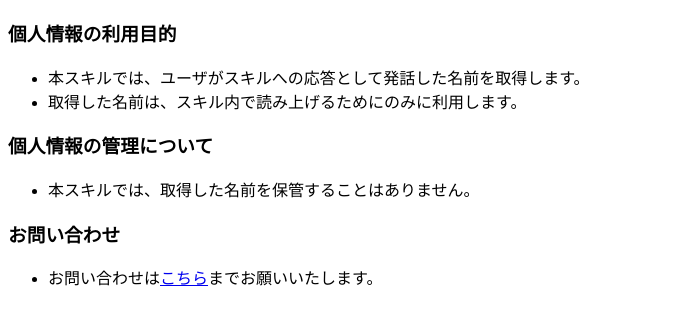
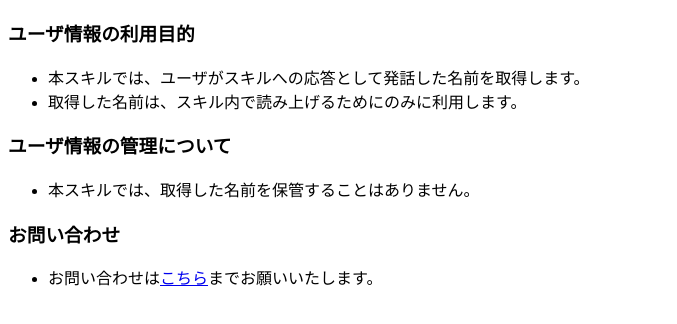
Before and after one commit to uemuram/alexa-yubaba, a plain HTML site: page docs/privacy-policy.html in a window 1280 px wide. Shown: the part 70-394 px from the top of the page, without its empty margins (0-677 px from the left). Drawn offline with Linux system fonts and the light colour scheme.

Commit message:
プライバシーポリシー登録

```diff
--- a/docs/privacy-policy.html
+++ b/docs/privacy-policy.html
@@ -7,12 +7,12 @@
 
 <body>
     <h1>スキル「名前泥棒」 プライバシーポリシー</h1>
-    <h3>個人情報の利用目的</h3>
+    <h3>ユーザ情報の利用目的</h3>
     <ul>
         <li>本スキルでは、ユーザがスキルへの応答として発話した名前を取得します。
         <li>取得した名前は、スキル内で読み上げるためにのみに利用します。
     </ul>
-    <h3>個人情報の管理について</h3>
+    <h3>ユーザ情報の管理について</h3>
     <ul>
         <li>本スキルでは、取得した名前を保管することはありません。
     </ul>
```
Also changed, not shown: skill-package/skill.json (+6 -1 lines).
